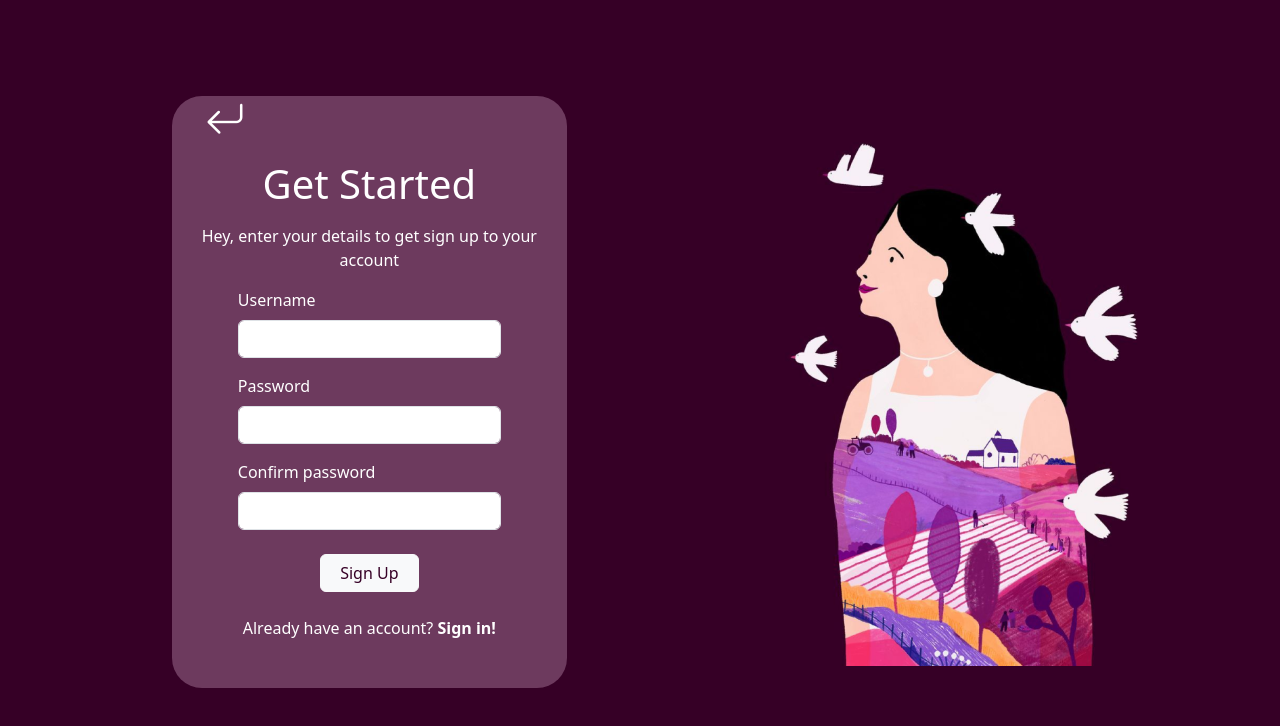
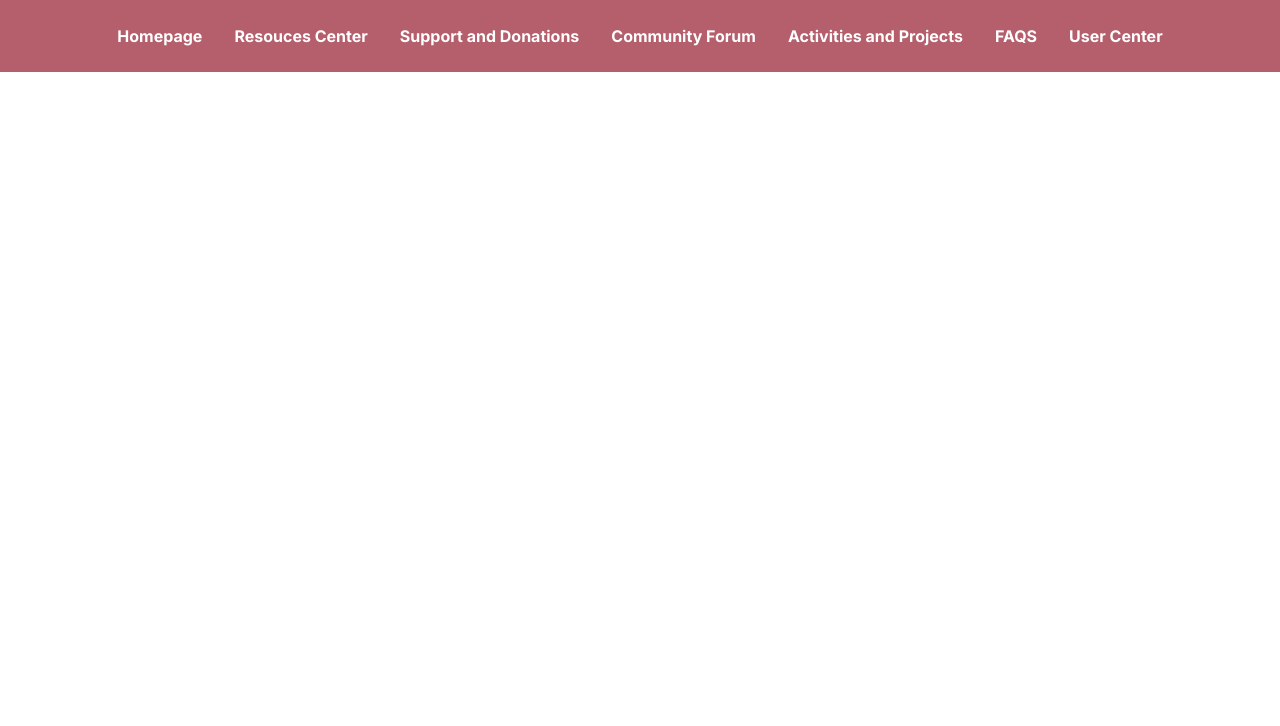
Before and after one commit to happylifeeveryday/5032-Assignment, a Vue app: page /signup in a window 1280 px wide. Shown: the top 726 px of the page. Built offline with nearby package versions, Linux system fonts and the light colour scheme.

Commit message:
Modify Navi bar.

```diff
--- a/src/App.vue
+++ b/src/App.vue
@@ -3,8 +3,8 @@ import BHeader from './components/BHeader.vue'
 </script>
 
 <template>
-    <!-- <BHeader /> -->
-    <router-view></router-view>
+  <!-- <BHeader /> -->
+  <router-view></router-view>
 </template>
 
 <style>
--- a/src/components/BHeader.vue
+++ b/src/components/BHeader.vue
@@ -12,21 +12,33 @@ const logout = () => {
 </script>
 
 <template>
-  <div class="container">
-    <header class="d-flex flex-column align-items-center py-3">
-      <ul class="nav nav-pills">
+    <!-- navi -->
+    <div class="row vw-100" style="padding: 0; margin: 0;background-color: #b55e6c">
+      <header
+        class="d-flex flex-column align-items-center py-3"
+        style="justify-content: space-between"
+      >
+        <ul class="nav">
           <li class="nav-item">
-          <router-link to="/" class="nav-link" active-class="active" aria-current="page"
-            >Home</router-link
-          >
+            <router-link to="/" class="nav-link">Homepage</router-link>
           </li>
           <li class="nav-item">
-          <router-link to="/signin" class="nav-link" active-class="active" aria-current="page"
-            >Sign In</router-link
-          >
+            <router-link to="/signin" class="nav-link">Resouces Center</router-link>
           </li>
           <li class="nav-item">
-          <router-link to="/signup" class="nav-link" active-class="active">Sign Up</router-link>
+            <router-link to="/signup" class="nav-link">Support and Donations</router-link>
+          </li>
+          <li class="nav-item">
+            <router-link to="/signup" class="nav-link">Community Forum</router-link>
+          </li>
+          <li class="nav-item">
+            <router-link to="/signup" class="nav-link">Activities and Projects</router-link>
+          </li>
+          <li class="nav-item">
+            <router-link to="/signup" class="nav-link">FAQS</router-link>
+          </li>
+          <li class="nav-item">
+            <router-link to="/signup" class="nav-link">User Center</router-link>
           </li>
         </ul>
       </header>
@@ -34,38 +46,19 @@ const logout = () => {
 </template>
 
 <style scoped>
-.b-example-divider {
-  height: 3rem;
-  background-color: rgba(0, 0, 0, 0.1);
-  border: solid rgba(0, 0, 0, 0.15);
-  border-width: 1px 0;
-  box-shadow:
-    inset 0 0.5em 1.5em rgba(0, 0, 0, 0.1),
-    inset 0 0.125em 0.5em rgba(0, 0, 0, 0.15);
+@import url('https://fonts.googleapis.com/css2?family=Inter:wght@400;700&display=swap');
+
+.nav-link {
+  color: white;
+  font-family: 'Inter';
+  font-weight: bold;
 }
 
-.form-control-dark {
-  color: #fff;
-  background-color: var(--bs-dark);
-  border-color: var(--bs-gray);
-}
-.form-control-dark:focus {
-  color: #fff;
-  background-color: var(--bs-dark);
-  border-color: #fff;
-  box-shadow: 0 0 0 0.25rem rgba(255, 255, 255, 0.25);
+p {
+  font-family: 'Inter';
 }
 
-.bi {
-  vertical-align: -0.125em;
-  fill: currentColor;
-}
-
-.text-small {
-  font-size: 85%;
-}
-
-.dropdown-toggle {
-  outline: 0;
+span {
+  font-family: 'Inter';
 }
 </style>
--- a/src/main.js
+++ b/src/main.js
@@ -2,12 +2,13 @@
 // import '@/assets/style.css'
 import 'bootstrap/dist/css/bootstrap.min.css'
 import 'bootstrap/dist/js/bootstrap.bundle.min.js'
-import 'bootstrap-icons/font/bootstrap-icons.css';
+import 'bootstrap-icons/font/bootstrap-icons.css'
 import { createApp } from 'vue'
 // import App from './views/SignupView.vue'
 // import App from './views/SignInView.vue'
 
-import App from './App.vue'
+// import App from './App.vue'
+import App from './views/HomeView.vue'
 
 import router from './router'
 
--- a/src/views/HomeView.vue
+++ b/src/views/HomeView.vue
@@ -1,3 +1,7 @@
-<template></template>
+<template>
+  <BHeader />
+</template>
 
-<script setup></script>
+<script setup>
+import BHeader from '@/components/BHeader.vue'
+</script>
--- a/src/views/SignInView.vue
+++ b/src/views/SignInView.vue
@@ -79,8 +79,21 @@ const validateAuthenticated = () => {
   <div class="row vh-100 vw-100 custom-background text-white">
     <div class="col-md-6 d-flex align-items-center col-12">
       <div class="container">
-        <div class="col-10 offset-md-3 offset-1 col-md-8 offset-md-2 " style="border-radius: 30px;background-color: #6d3a5e;">
-          <div class="h1 col offset-1 mb-3"><i class="bi bi-arrow-return-left" @click="()=>{router.push('/')}" style="cursor: pointer;"></i></div>
+        <div
+          class="col-10 offset-md-3 offset-1 col-md-8 offset-md-2"
+          style="border-radius: 30px; background-color: #6d3a5e"
+        >
+          <div class="h1 col offset-1 mb-3">
+            <i
+              class="bi bi-arrow-return-left"
+              @click="
+                () => {
+                  router.push('/')
+                }
+              "
+              style="cursor: pointer"
+            ></i>
+          </div>
           <div class="h1 col text-center mb-3">Hello There</div>
           <div class="col text-center mb-3">
             Hey, enter your details to get sign in to your account
@@ -114,7 +127,11 @@ const validateAuthenticated = () => {
             </div>
             <!-- BUTTON -->
             <div class="text-center col-12">
-              <button type="submit" class="btn btn-light col-md-3 col-5 mb-4" style="color: #360026">
+              <button
+                type="submit"
+                class="btn btn-light col-md-3 col-5 mb-4"
+                style="color: #360026"
+              >
                 Sign In
               </button>
             </div>
@@ -130,7 +147,7 @@ const validateAuthenticated = () => {
               >Sign up!</strong
             >
           </p>
-          <p><br></p>
+          <p><br /></p>
         </div>
       </div>
     </div>
@@ -155,7 +172,4 @@ strong:hover {
   color: #006400;
   cursor: pointer;
 }
-
-
-
 </style>
--- a/src/views/SignupView.vue
+++ b/src/views/SignupView.vue
@@ -96,8 +96,21 @@ const validateConfirmPassword = (blur) => {
   <div class="row vh-100 vw-100 custom-background text-white">
     <div class="col-md-6 d-flex align-items-center col-12">
       <div class="container">
-        <div class="col-10 offset-md-3 offset-1 col-md-8 offset-md-2" style="border-radius: 30px;background-color: #6d3a5e;">
-          <div class="h1 col offset-1 mb-3"><i class="bi bi-arrow-return-left" @click="()=>{router.push('/')}" style="cursor: pointer;"></i></div>
+        <div
+          class="col-10 offset-md-3 offset-1 col-md-8 offset-md-2"
+          style="border-radius: 30px; background-color: #6d3a5e"
+        >
+          <div class="h1 col offset-1 mb-3">
+            <i
+              class="bi bi-arrow-return-left"
+              @click="
+                () => {
+                  router.push('/')
+                }
+              "
+              style="cursor: pointer"
+            ></i>
+          </div>
           <div class="h1 col text-center mb-3">Get Started</div>
           <div class="col text-center mb-3">
             Hey, enter your details to get sign up to your account
@@ -146,7 +159,11 @@ const validateConfirmPassword = (blur) => {
             </div>
             <!-- BUTTON -->
             <div class="text-center">
-              <button type="submit" class="btn btn-light col-md-3 col-5 mb-4" style="color: #360026">
+              <button
+                type="submit"
+                class="btn btn-light col-md-3 col-5 mb-4"
+                style="color: #360026"
+              >
                 Sign Up
               </button>
             </div>
@@ -162,7 +179,7 @@ const validateConfirmPassword = (blur) => {
               >Sign in!</strong
             >
           </p>
-          <p><br></p>
+          <p><br /></p>
         </div>
       </div>
     </div>
```
Also changed, not shown: src/assets/pic2.png (added). Lines whose indentation alone changed are shown as unchanged.
